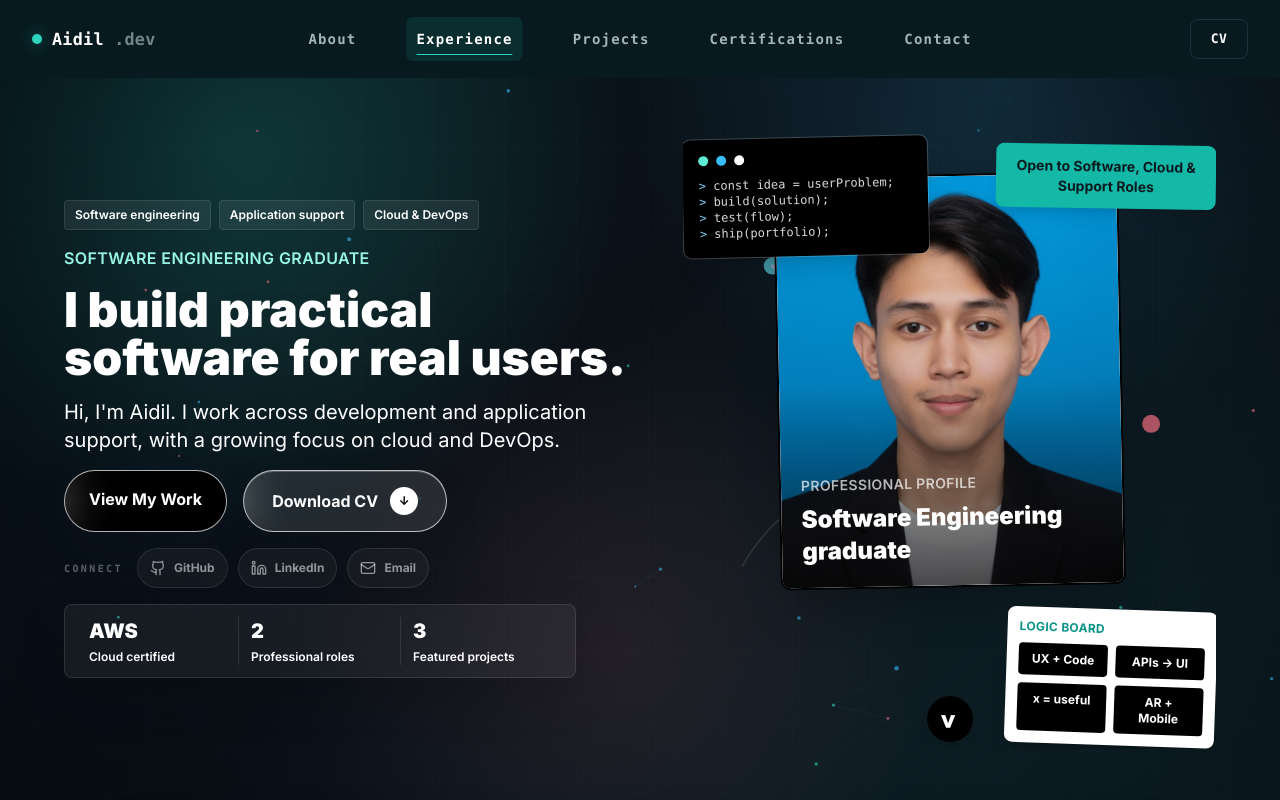
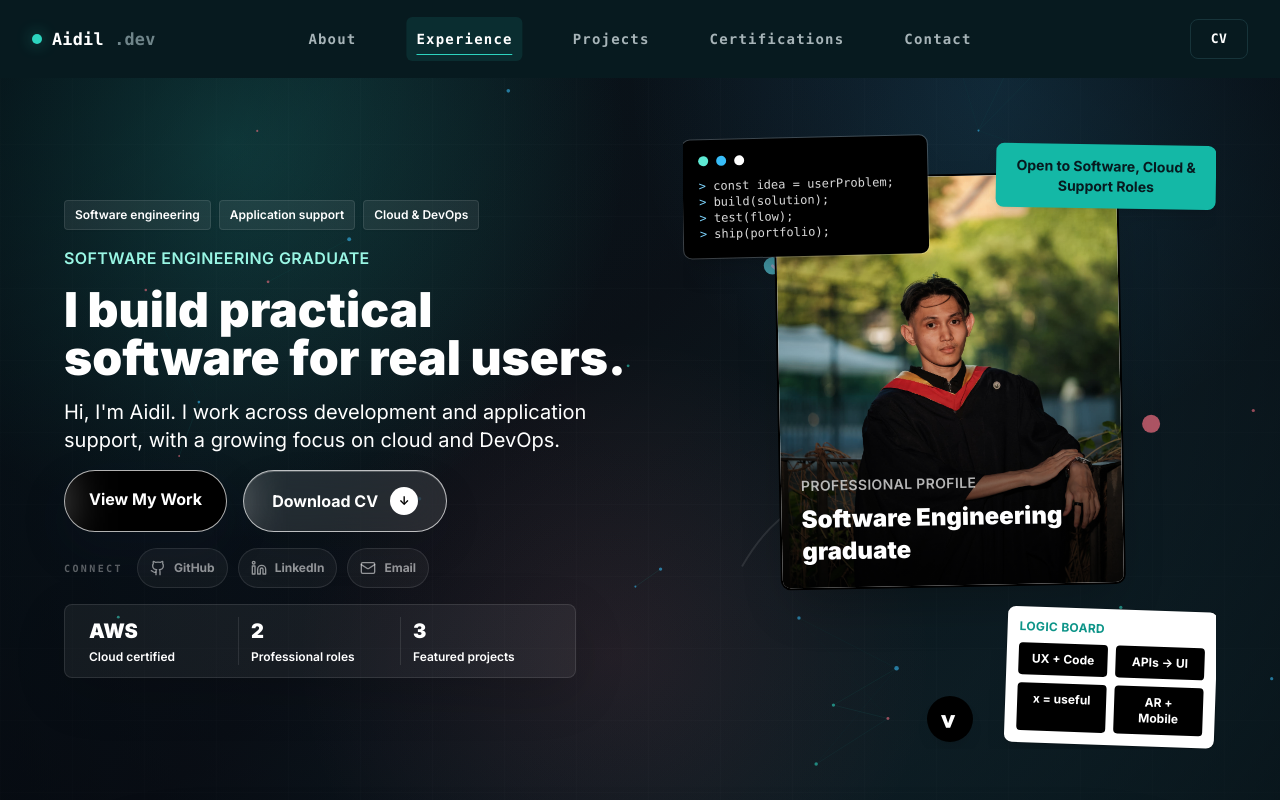
Before and after one commit to Aidilkiy/Aidil.dev, a Next.js app: page / in a window 1280 px wide. Shown: the top 800 px of the page. Built offline with nearby package versions, Linux system fonts and the light colour scheme.

Commit message:
Replace hero photo with graduation portrait

```diff
--- a/src/app/layout.js
+++ b/src/app/layout.js
@@ -19,14 +19,14 @@ export const metadata = {
     description,
     url: siteUrl,
     siteName: "Aidil Rozaidi Portfolio",
-    images: [{ url: "/passport-photo.png", width: 864, height: 1184, alt: "Aidil Rozaidi" }],
+    images: [{ url: "/graduation-photo.jpg", width: 1200, height: 1800, alt: "Aidil Rozaidi" }],
     type: "website",
   },
   twitter: {
     card: "summary_large_image",
     title,
     description,
-    images: ["/passport-photo.png"],
+    images: ["/graduation-photo.jpg"],
   },
 };
 
--- a/src/app/page.jsx
+++ b/src/app/page.jsx
@@ -162,13 +162,13 @@ const HomeHero = () => {
           >
             <div className="relative h-full w-full">
               <Image
-                src="/passport-photo.png"
+                src="/graduation-photo.jpg"
                 alt="Aidil professional portrait"
                 fill
                 priority
                 sizes="(max-width: 640px) 68vw, (max-width: 1024px) 45vw, 350px"
                 className="object-cover"
-                style={{ objectPosition: "50% 42%" }}
+                style={{ objectPosition: "50% 28%" }}
               />
               <div className="absolute inset-0 bg-gradient-to-t from-black/70 via-black/10 to-transparent" />
               <div className="absolute bottom-0 left-0 right-0 p-5 text-white">
```
Also changed, not shown: public/graduation-photo.jpg (added), public/passport-photo.png (deleted).
